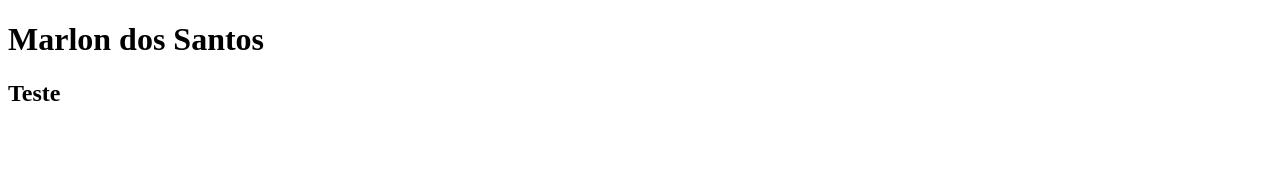
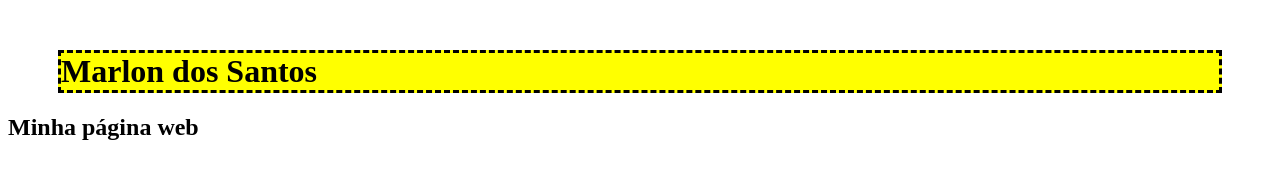
Before and after one commit to MarlonSdS/UnivsLPW, a plain HTML site: page index.html in a window 1280 px wide. Drawn offline with Linux system fonts and the light colour scheme.

Commit message:
Add files via upload

```diff
--- a/index.html
+++ b/index.html
@@ -1,11 +1,13 @@
 <!DOCTYPE html>
-<html>
+<html lang="pt-br">
     <head>
         <meta charset="utf-8">
         <title>Página Pessoal</title>
+        <link rel="stylesheet" type="text/css" href="style.css">
     </head>
     <body>
         <h1>Marlon dos Santos</h1>
-        <h2>Teste</h2>
+        <h2>Minha página web</h2>
+
     </body>
 </html>
--- /dev/null
+++ b/style.css
@@ -0,0 +1,7 @@
+h1{
+    background-color: yellow;
+    border-style: dashed;
+    margin-left: 50px;
+    margin-right: 50px;
+    margin-top: 50px;
+}
```
